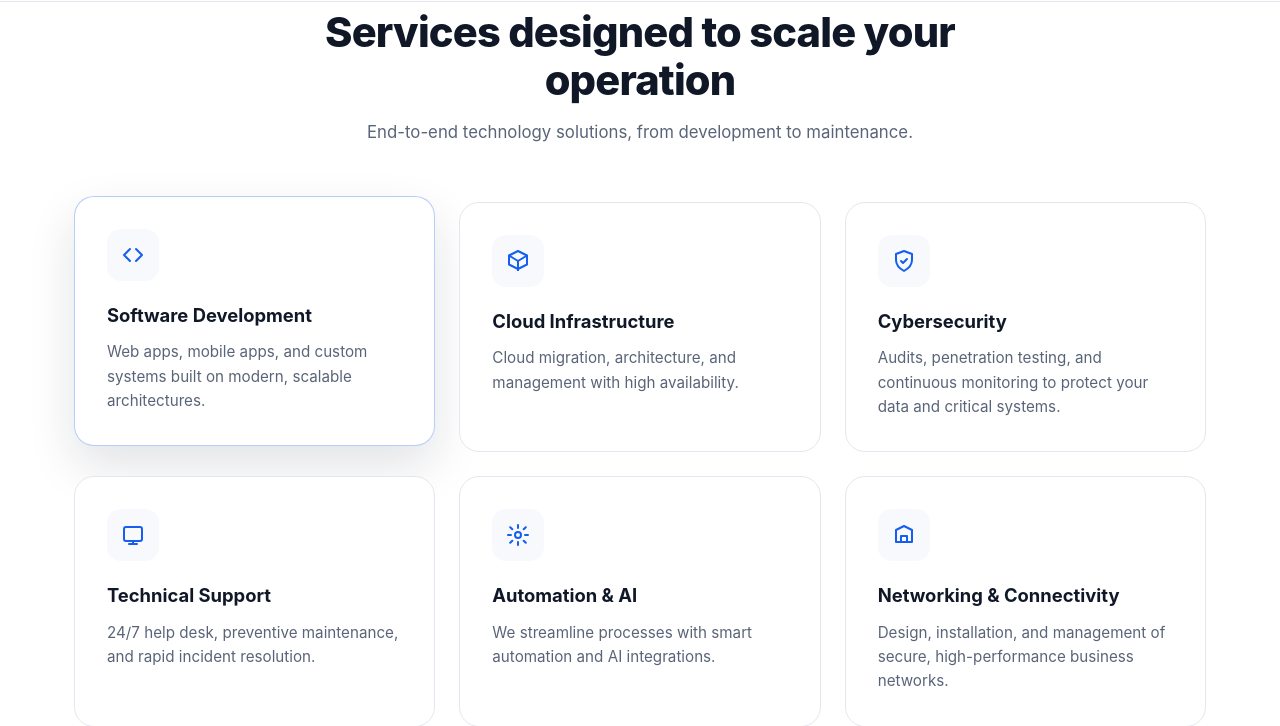
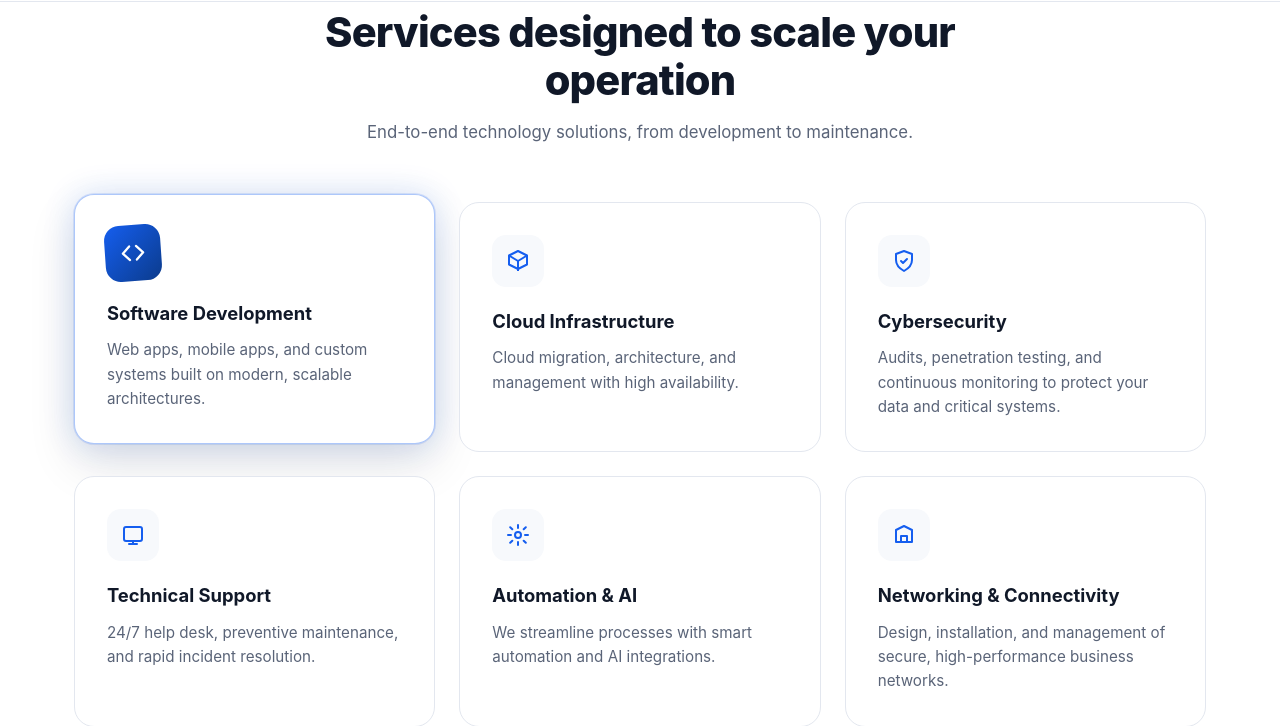
Before and after one commit to yasielp/pompaSysLandingPage, a plain HTML site: page index.html in a window 1280 px wide. In both pictures the pointer is over the element 254 px from the left and 1411 px from the top of the page. Shown: the part 1085-1811 px from the top of the page. Drawn offline with Linux system fonts and the light colour scheme.

Commit message:
UPDATE: micro-interacciones en tarjetas de servicios y proceso
Al hacer hover: elevación con brillo azul sutil, borde resaltado, y
el ícono/número de cada tarjeta anima con una leve escala/rotación.

```diff
--- a/css/style.css
+++ b/css/style.css
@@ -441,12 +441,12 @@ input, textarea { font: inherit; }
   border: 1px solid var(--color-border);
   border-radius: var(--radius-md);
   padding: 32px;
-  transition: transform 0.3s var(--ease), box-shadow 0.3s var(--ease), border-color 0.3s;
+  transition: transform 0.35s var(--ease), box-shadow 0.35s var(--ease), border-color 0.35s var(--ease);
 }
 .card:hover {
-  transform: translateY(-6px);
-  box-shadow: var(--shadow-lg);
-  border-color: rgba(21, 94, 239, 0.3);
+  transform: translateY(-8px);
+  box-shadow: var(--shadow-lg), 0 0 0 1px rgba(21, 94, 239, 0.12), 0 0 32px rgba(21, 94, 239, 0.16);
+  border-color: rgba(21, 94, 239, 0.35);
 }
 .card-icon {
   width: 52px; height: 52px;
@@ -457,8 +457,15 @@ input, textarea { font: inherit; }
   align-items: center;
   justify-content: center;
   margin-bottom: 20px;
+  transition: transform 0.4s var(--ease), background 0.35s var(--ease), color 0.35s var(--ease);
 }
-.card-icon svg { width: 24px; height: 24px; }
+.card-icon svg { width: 24px; height: 24px; transition: transform 0.4s var(--ease); }
+.card:hover .card-icon {
+  background: var(--gradient-primary);
+  color: #ffffff;
+  transform: scale(1.08) rotate(-4deg);
+}
+.card:hover .card-icon svg { transform: scale(1.05); }
 .card h3 { font-size: 1.15rem; font-weight: 700; margin-bottom: 10px; }
 .card p { color: var(--color-text-muted); font-size: 0.95rem; }
 
@@ -531,6 +538,12 @@ input, textarea { font: inherit; }
   border: 1px solid var(--color-border);
   border-radius: var(--radius-md);
   padding: 28px;
+  transition: transform 0.35s var(--ease), box-shadow 0.35s var(--ease), border-color 0.35s var(--ease);
+}
+.process-step:hover {
+  transform: translateY(-6px);
+  box-shadow: var(--shadow-lg), 0 0 32px rgba(21, 94, 239, 0.14);
+  border-color: rgba(21, 94, 239, 0.3);
 }
 .process-number {
   display: inline-block;
@@ -541,7 +554,9 @@ input, textarea { font: inherit; }
   background-clip: text;
   color: transparent;
   margin-bottom: 12px;
+  transition: transform 0.35s var(--ease);
 }
+.process-step:hover .process-number { transform: scale(1.12) translateX(2px); }
 .process-step h3 { font-size: 1.05rem; font-weight: 700; margin-bottom: 8px; }
 .process-step p { color: var(--color-text-muted); font-size: 0.92rem; }
 
```
